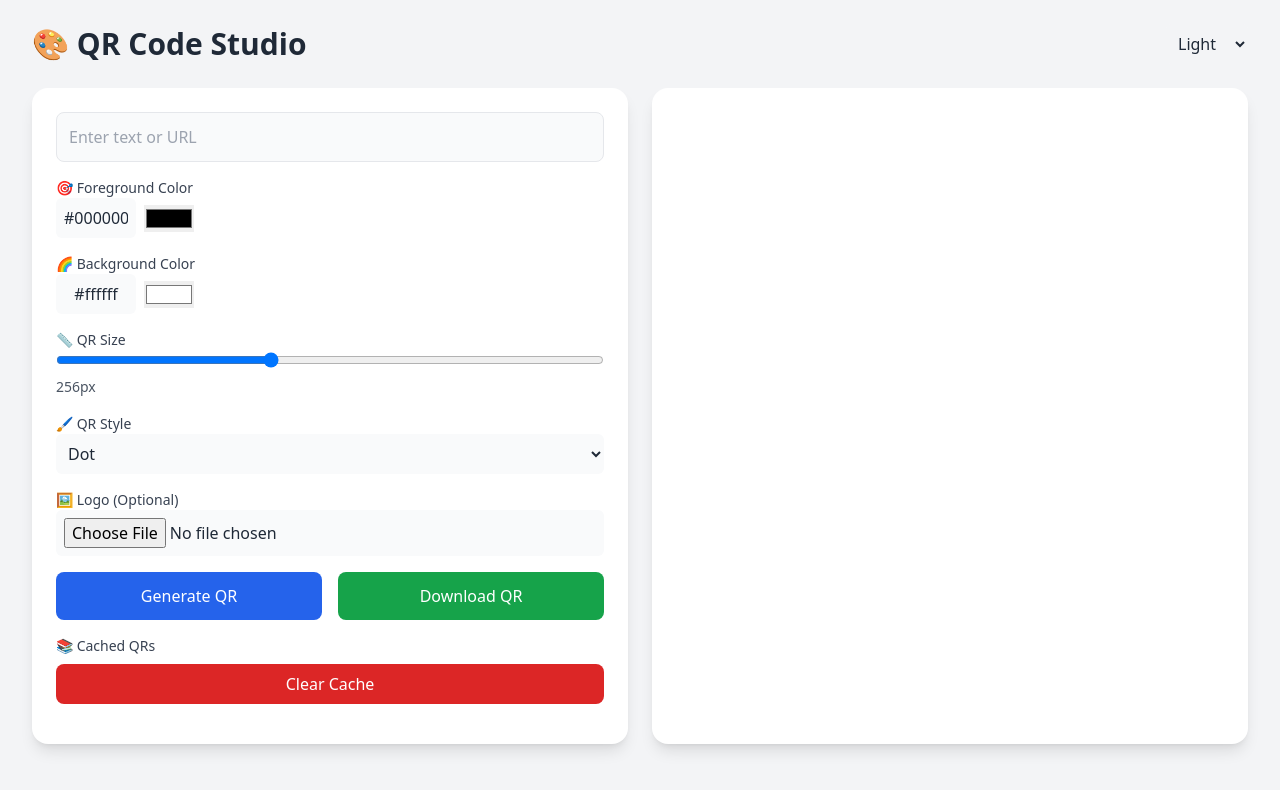
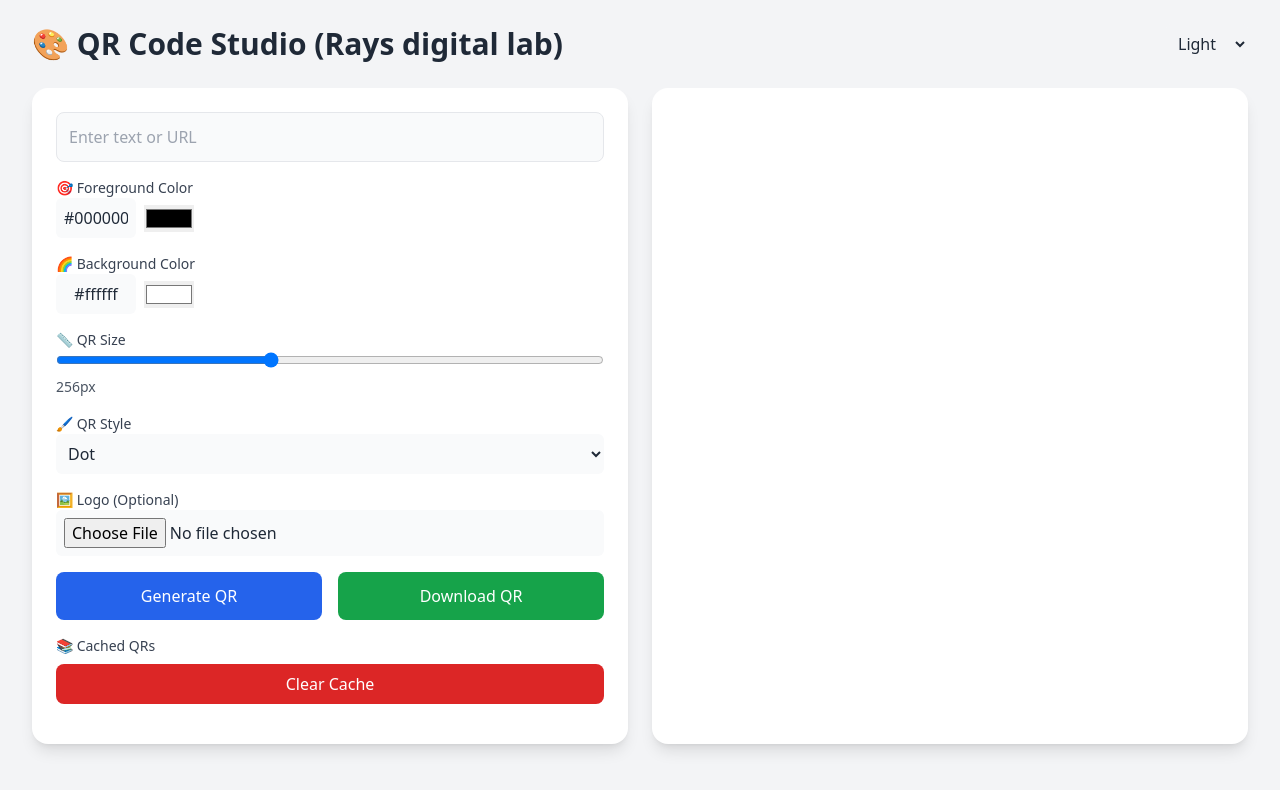
Before and after one commit to OusamaAbouKhalil/qr-generator, a plain HTML site: page index.html in a window 1280 px wide. Drawn offline with nearby package versions, Linux system fonts and the light colour scheme.

Commit message:
Update index.html

```diff
--- a/index.html
+++ b/index.html
@@ -31,7 +31,7 @@
 <body class="min-h-screen bg-gray-100 dark:bg-gray-900 theme-transition">
   <div class="w-full px-4 sm:px-6 lg:px-8 py-6">
     <div class="flex flex-col md:flex-row md:justify-between md:items-center mb-6">
-      <h1 class="text-3xl font-bold text-gray-800 dark:text-white">🎨 QR Code Studio</h1>
+      <h1 class="text-3xl font-bold text-gray-800 dark:text-white">🎨 QR Code Studio (Rays digital lab)</h1>
       <select id="themeSelect" class="p-2 rounded-md bg-gray-100 dark:bg-gray-700 text-gray-800 dark:text-white">
         <option value="light">Light</option>
         <option value="dark">Dark</option>
```
